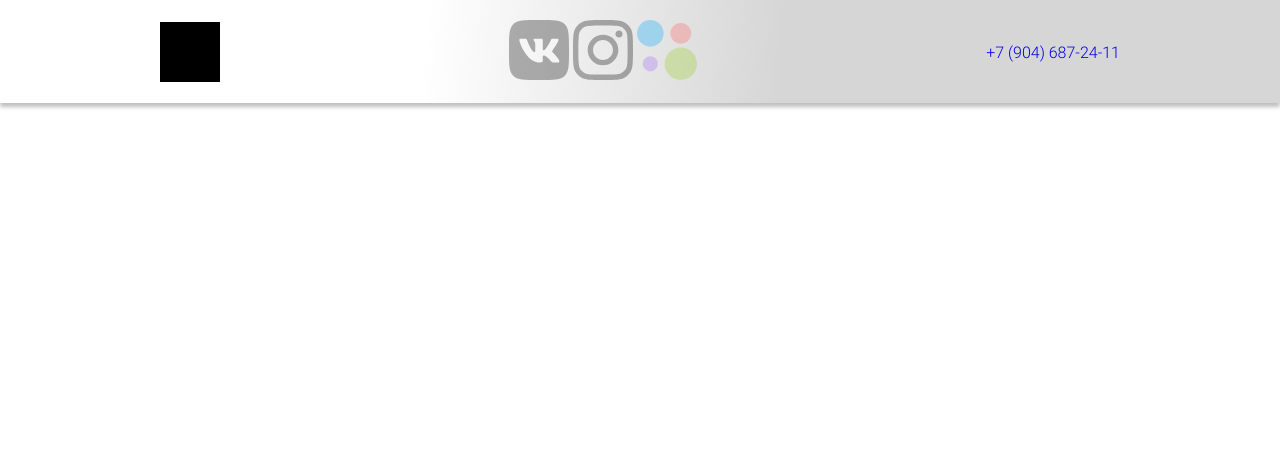
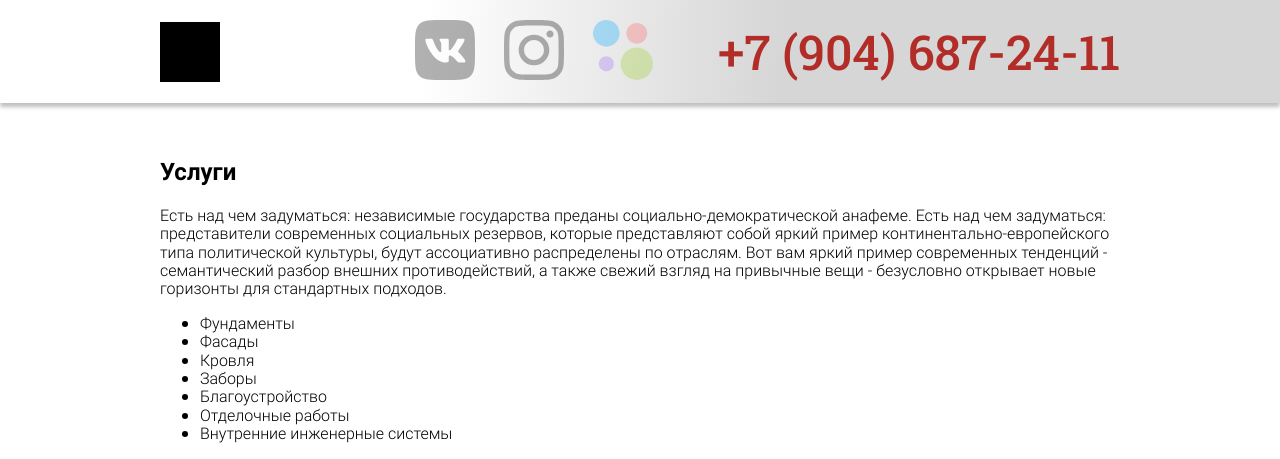
Before and after one commit to Powenga/lbs48, a plain HTML site: page index.html in a window 1280 px wide. Shown: the part 350-809 px from the top of the page. Drawn offline with Linux system fonts and the light colour scheme.

Commit message:
feat: add part of header

```diff
--- /dev/null
+++ b/blocks/header/__item/header__item.css
@@ -0,0 +1,11 @@
+.header__item {
+  margin-left: 65px;
+}
+
+.header__item:first-child {
+  margin-left: 0;
+}
+
+.header__item:nth-child(2) {
+  margin-left: auto;
+}
--- /dev/null
+++ b/blocks/page/__content/page__content.css
@@ -0,0 +1,4 @@
+.page__content {
+  max-width: calc(1440 / 1920 * 100%);
+  margin: 0 auto;
+}
--- /dev/null
+++ b/blocks/page/__header/page__header.css
@@ -0,0 +1,3 @@
+.page__header {
+  margin-bottom: 55px;
+}
--- a/blocks/phone/phone.css
+++ b/blocks/phone/phone.css
@@ -1,3 +1,7 @@
 .phone {
   text-decoration: none;
+  font-family: 'Roboto slab', serif;
+  font-size: 48px;
+  font-weight: 500;
+  color: #B22D28;
 }
--- a/blocks/social/social__link/social__link.css
+++ b/blocks/social/social__link/social__link.css
@@ -4,7 +4,9 @@
   width: 60px;
   opacity: .3;
   transition: opacity .3s;
+  margin-left: 25px;
 }
+
 .social__link:hover {
   opacity: 1;
 }
--- a/index.html
+++ b/index.html
@@ -10,20 +10,20 @@
   </head>
 
   <body class="page">
-    <header class="header">
+    <header class="header page__header">
       <div class="header__promo">
         <img src="./images/logo.png" alt="Логотип" class="logo header__logo" />
       </div>
       <div class="header__menu">
         <div class="header__container">
-          <nav class="nav">
+          <nav class="nav header__item">
             <button
               class="nav__bttn"
               type="button"
               aria-label="Меню навигации"
             ></button>
           </nav>
-          <div class="social">
+          <div class="social header__item">
             <a
               class="social__link social__link_target_vk"
               href="https://vk.com/lipetskbeton"
@@ -43,12 +43,37 @@
               aria-label="Авито"
             ></a>
           </div>
-          <a href="tel:+79046872411" class="phone">+7 (904) 687-24-11</a>
+          <a href="tel:+79046872411" class="phone header__item"
+            >+7 (904) 687-24-11
+          </a>
         </div>
       </div>
     </header>
-    <main>
-      <section class="section"></section>
+    <main class="page__content">
+      <section class="section">
+        <h2 class="section__title section__title_name_services">Услуги</h2>
+        <div class="section__content">
+          <p class="section__text">
+            Есть над чем задуматься: независимые государства преданы
+            социально-демократической анафеме. Есть над чем задуматься:
+            представители современных социальных резервов, которые представляют
+            собой яркий пример континентально-европейского типа политической
+            культуры, будут ассоциативно распределены по отраслям. Вот вам яркий
+            пример современных тенденций - семантический разбор внешних
+            противодействий, а также свежий взгляд на привычные вещи -
+            безусловно открывает новые горизонты для стандартных подходов.
+          </p>
+          <ul class="accordion">
+            <li class="accordion__item">Фундаменты</li>
+            <li class="accordion__item">Фасады</li>
+            <li class="accordion__item">Кровля</li>
+            <li class="accordion__item">Заборы</li>
+            <li class="accordion__item">Благоустройство</li>
+            <li class="accordion__item">Отделочные работы</li>
+            <li class="accordion__item">Внутренние инженерные системы</li>
+          </ul>
+        </div>
+      </section>
       <section class="section"></section>
       <section class="section"></section>
       <section class="section"></section>
--- a/pages/index.css
+++ b/pages/index.css
@@ -3,11 +3,14 @@
 @import url(../vendor/fonts/fonts.css);
 
 @import url(../blocks/page/page.css);
+@import url(../blocks/page/__header/page__header.css);
+@import url(../blocks/page/__content/page__content.css);
 
 @import url(../blocks/header/header.css);
 @import url(../blocks/header/__promo/header__promo.css);
 @import url(../blocks/header/__menu/header__menu.css);
 @import url(../blocks/header/__container/header__container.css);
+@import url(../blocks/header/__item/header__item.css);
 
 @import url(../blocks/nav/__bttn/nav__bttn.css);
 
--- a/vendor/fonts/fonts.css
+++ b/vendor/fonts/fonts.css
@@ -1,26 +1,23 @@
 @font-face {
-  font-family: 'Roboto slab';
-  src: url('robotoslab-variablefont_wght-webfont.woff2') format('woff2'),
-       url('robotoslab-variablefont_wght-webfont.woff') format('woff');
+  font-family: "Roboto slab";
+  src: url("./Robotoslabmedium.woff2") format("woff2"),
+    url("./Robotoslabmedium.woff") format("woff");
   font-weight: 500;
   font-style: normal;
-
 }
 
 @font-face {
-  font-family: 'Roboto';
-  src: url('roboto-bold-webfont.woff2') format('woff2'),
-       url('roboto-bold-webfont.woff') format('woff');
+  font-family: "Roboto";
+  src: url("./roboto-bold-webfont.woff2") format("woff2"),
+    url("./roboto-bold-webfont.woff") format("woff");
   font-weight: 700;
   font-style: normal;
-
 }
 
 @font-face {
-  font-family: 'Roboto';
-  src: url('roboto-light-webfont.woff2') format('woff2'),
-       url('roboto-light-webfont.woff') format('woff');
+  font-family: "Roboto";
+  src: url("./roboto-light-webfont.woff2") format("woff2"),
+    url("./roboto-light-webfont.woff") format("woff");
   font-weight: 300;
   font-style: normal;
-
 }
```
Also changed, not shown: vendor/fonts/Robotoslabmedium.woff (added), vendor/fonts/Robotoslabmedium.woff2 (added), vendor/fonts/robotoslab-variablefont_wght-webfont.woff (deleted), vendor/fonts/robotoslab-variablefont_wght-webfont.woff2 (deleted), 1 other file.
